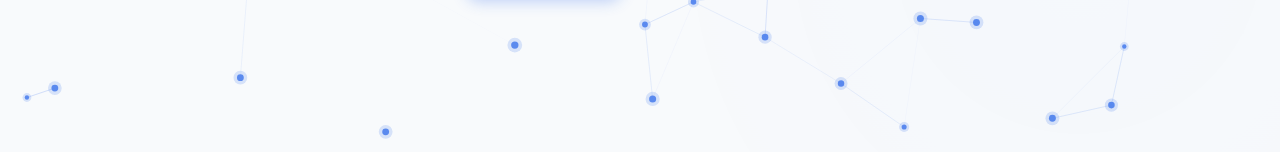
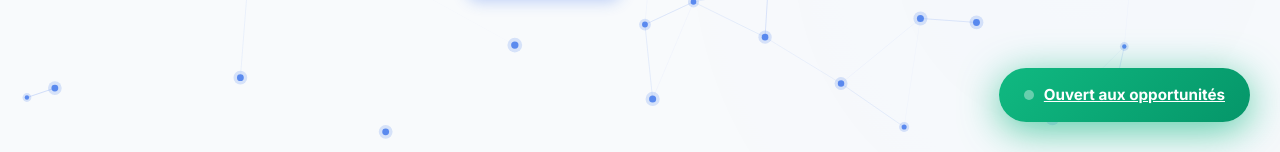
Before and after one commit to VD17/Site_vde, a plain HTML site: page index.html in a window 1280 px wide. Shown: the part 648-800 px from the top of the page. Drawn offline with Linux system fonts and the light colour scheme.

Commit message:
Update index.html

```diff
--- a/index.html
+++ b/index.html
@@ -1667,6 +1667,71 @@
                 left: -8px;
             }
         }
+
+             /* Open to Work Badge */
+            .open-to-work-badge {
+                position: fixed;
+                bottom: 30px;
+                right: 30px;
+                z-index: 9999;
+                padding: 15px 25px;
+                background: linear-gradient(135deg, #10B981, #059669);
+                color: #fff;
+                border-radius: 50px;
+                font-family: 'Inter', sans-serif;
+                font-size: 0.95rem;
+                font-weight: 700;
+                cursor: pointer;
+                box-shadow: 0 8px 30px rgba(16, 185, 129, 0.4);
+                transition: all 0.4s cubic-bezier(0.4, 0, 0.2, 1);
+                display: flex;
+                align-items: center;
+                gap: 10px;
+                animation: pulseGlow 2s ease-in-out infinite;
+            }
+
+            .open-to-work-badge:hover {
+                transform: translateY(-5px) scale(1.05);
+                box-shadow: 0 15px 50px rgba(16, 185, 129, 0.6);
+            }
+
+            .open-to-work-badge::before {
+                content: '';
+                width: 10px;
+                height: 10px;
+                background: #fff;
+                border-radius: 50%;
+                animation: blink 1.5s ease-in-out infinite;
+            }
+
+            @keyframes pulseGlow {
+                0%, 100% {
+                    box-shadow: 0 8px 30px rgba(16, 185, 129, 0.4);
+                }
+                50% {
+                    box-shadow: 0 8px 40px rgba(16, 185, 129, 0.7);
+                }
+            }
+
+            @keyframes blink {
+                0%, 100% {
+                    opacity: 1;
+                }
+                50% {
+                    opacity: 0.3;
+                }
+            }
+
+            /* Responsive */
+            @media (max-width: 768px) {
+                .open-to-work-badge {
+                    bottom: 20px;
+                    right: 20px;
+                    padding: 12px 20px;
+                    font-size: 0.85rem;
+                }
+            }
+
     </style>
 </head>
 <body>
@@ -1720,7 +1785,7 @@
         <div class="hero-content">
             <div class="hero-badge" data-fr="Ingénieur Cybersécurité" data-en="Cybersecurity Engineer">Ingénieur Cybersécurité</div>
             <h1 class="hero-name">VISHAL DESAI</h1>
-            <h2 class="hero-title" data-fr="Consultant en <span>Cybersécurité</span>" data-en="<span>Cybersecurity</span>Expert">Expert en <span>Solutions de Sécurité</span></h2>
+            <h2 class="hero-title" data-fr="Consultant en <span>Cybersécurité</span>" data-en="<span>Cybersecurity</span> Expert">Expert en <span>Solutions de Sécurité</span></h2>
             <p class="hero-description"
             data-fr="Ingénieur & consultant cybersécurité avec plus de 3 ans d'expérience dans l'intégration et la gestion de solutions de sécurité avancées pour des environnements d'entreprise critiques."
             data-en="Cybersecurity engineer & consultant with over 3 years of experience in integrating and managing advanced security solutions for critical enterprise environments.">
@@ -2554,5 +2619,11 @@ security incidents (post-mortem investigations).">
             }, 1000);
         }
     </script>
+
+    <!-- Open to Work Badge -->
+<a href="#contact" class="open-to-work-badge" data-fr="Ouvert aux opportunités" data-en="Open to Work">
+    Ouvert aux opportunités
+</a>
+
 </body>
 </html>
```
